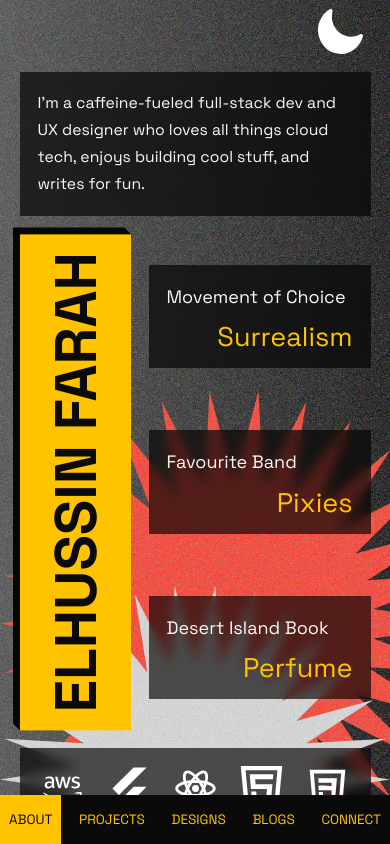
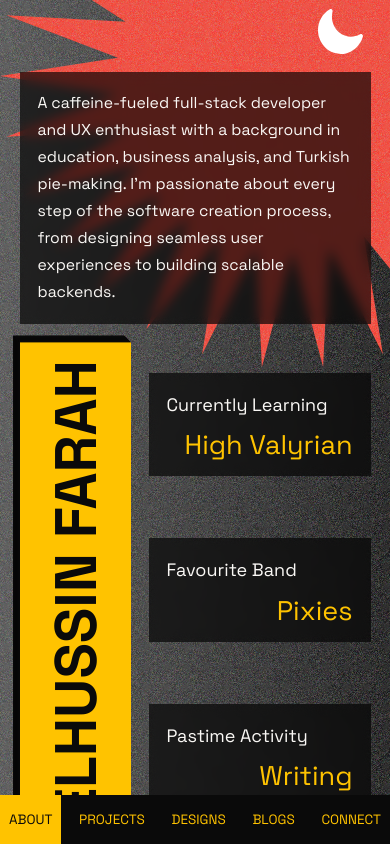
Before and after one commit to huss535/portfolioSite, a React (Vite) app: page / in a window 390 px wide. Shown: the top 844 px of the page. Built offline with nearby package versions, Linux system fonts and the light colour scheme; no server answers; a web font is replaced by a local one.

Commit message:
Content mod

```diff
--- a/src/App.css
+++ b/src/App.css
@@ -218,10 +218,8 @@ a:hover {
 
 #about-shape-1,
 #about-shape-2,
-#projects-shape-1,
-#mobile-nav-shape,
-#blogs-shape,
-#designs-shape,
+
+.zigzag-pattern,
 #connect-shape-1,
 #connect-shape-2 {
     position: absolute;
@@ -253,7 +251,7 @@ a:hover {
 }
 
 #about-shape-2 {
-    bottom: 0;
+    bottom: -15%;
     right: -20%;
 
     /* width: calc(100vw - 65rem); */
@@ -268,18 +266,34 @@ a:hover {
 
 }
 
+#designs-page .zigzag-pattern {
+    left: 0;
+}
 
 
-#projects-shape-1,
-#blogs-shape {
+.zigzag-pattern {
 
     top: 0;
-    left: 0;
-    width: 45%;
+    left: 10%;
+    /*     width: 25%;
+ */
     height: 100%;
-    mask: conic-gradient(from -140deg at right, #0000, #000 1deg 99deg, #0000 100deg) 50%/100% 11.92rem
-        /*  aspect-ratio: 1;
-    clip-path: polygon(100% 50%, 81.17% 89.09%, 38.87% 98.75%, 4.95% 71.69%, 4.95% 28.31%, 38.87% 1.25%, 81.17% 10.91%, 100% 50%, calc(81.17% - 12.47px) calc(10.91% - -15.64px), calc(38.87% - -4.45px) calc(1.25% - -19.5px), calc(4.95% - -18.02px) calc(28.31% - -8.68px), calc(4.95% - -18.02px) calc(71.69% - 8.68px), calc(38.87% - -4.45px) calc(98.75% - 19.5px), calc(81.17% - 12.47px) calc(89.09% - 15.64px), calc(100% - 20px) calc(50% - 0px), calc(81.17% - 12.47px) calc(10.91% - -15.64px)); */
+    background-color: var(--color-accent);
+    --a: 100deg;
+    /* control the angle */
+    --s: 200px;
+    /* size of the zig-zag */
+    --b: 10rem;
+    /* control the thickness */
+
+    width: calc(var(--b) + var(--s)/(2*tan(var(--a)/2)));
+    min-height: 250px;
+    --_g: 100% var(--s) repeat-y conic-gradient(from calc(90deg - var(--a)/2) at left,
+            #0000, #000 1deg calc(var(--a) - 1deg), #0000 var(--a));
+    mask: var(--b) 50%/var(--_g) exclude, 0 50%/var(--_g);
+    transform: scaleX(1);
+    transition: 1s;
+
 }
 
 
@@ -337,14 +351,14 @@ a:hover {
 #connect-shape-1 {
 
 
-    right: 0;
-    bottom: 50%;
-    width: 50%;
+    right: -8%;
+    bottom: 5%;
+
+    width: 55%;
 
 
     aspect-ratio: 1;
     clip-path: polygon(100% 50%, 79.84% 53.14%, 98.91% 60.4%, 78.53% 59.27%, 95.68% 70.34%, 75.98% 65%, 90.45% 79.39%, 72.29% 70.07%, 83.46% 87.16%, 67.63% 74.27%, 75% 93.3%, 62.2% 77.41%, 65.45% 97.55%, 56.24% 79.34%, 55.23% 99.73%, 50% 80%, 44.77% 99.73%, 43.76% 79.34%, 34.55% 97.55%, 37.8% 77.41%, 25% 93.3%, 32.37% 74.27%, 16.54% 87.16%, 27.71% 70.07%, 9.55% 79.39%, 24.02% 65%, 4.32% 70.34%, 21.47% 59.27%, 1.09% 60.4%, 20.16% 53.14%, 0% 50%, 20.16% 46.86%, 1.09% 39.6%, 21.47% 40.73%, 4.32% 29.66%, 24.02% 35%, 9.55% 20.61%, 27.71% 29.93%, 16.54% 12.84%, 32.37% 25.73%, 25% 6.7%, 37.8% 22.59%, 34.55% 2.45%, 43.76% 20.66%, 44.77% 0.27%, 50% 20%, 55.23% 0.27%, 56.24% 20.66%, 65.45% 2.45%, 62.2% 22.59%, 75% 6.7%, 67.63% 25.73%, 83.46% 12.84%, 72.29% 29.93%, 90.45% 20.61%, 75.98% 35%, 95.68% 29.66%, 78.53% 40.73%, 98.91% 39.6%, 79.84% 46.86%);
-    transform: translate(0, 50%);
 
 
 
@@ -353,8 +367,8 @@ a:hover {
 }
 
 #connect-shape-2 {
-    top: -20%;
-    left: -30%;
+    top: -10%;
+    left: -20%;
     width: 70%;
     background-color: var(--shape-color-secondary);
 
@@ -789,6 +803,7 @@ a:hover {
 
 }
 
+
 #blogs-page {
     display: grid;
     grid-template-columns: repeat(2, 1fr);
@@ -977,26 +992,24 @@ body {
     }
 
     #about-shape-1 {
-        top: 40%;
+        top: -20%;
         left: 0;
         right: 0;
-        width: 120%;
+        width: 150%;
 
 
         aspect-ratio: 1;
         clip-path: polygon(100% 50%, 79.84% 53.14%, 98.91% 60.4%, 78.53% 59.27%, 95.68% 70.34%, 75.98% 65%, 90.45% 79.39%, 72.29% 70.07%, 83.46% 87.16%, 67.63% 74.27%, 75% 93.3%, 62.2% 77.41%, 65.45% 97.55%, 56.24% 79.34%, 55.23% 99.73%, 50% 80%, 44.77% 99.73%, 43.76% 79.34%, 34.55% 97.55%, 37.8% 77.41%, 25% 93.3%, 32.37% 74.27%, 16.54% 87.16%, 27.71% 70.07%, 9.55% 79.39%, 24.02% 65%, 4.32% 70.34%, 21.47% 59.27%, 1.09% 60.4%, 20.16% 53.14%, 0% 50%, 20.16% 46.86%, 1.09% 39.6%, 21.47% 40.73%, 4.32% 29.66%, 24.02% 35%, 9.55% 20.61%, 27.71% 29.93%, 16.54% 12.84%, 32.37% 25.73%, 25% 6.7%, 37.8% 22.59%, 34.55% 2.45%, 43.76% 20.66%, 44.77% 0.27%, 50% 20%, 55.23% 0.27%, 56.24% 20.66%, 65.45% 2.45%, 62.2% 22.59%, 75% 6.7%, 67.63% 25.73%, 83.46% 12.84%, 72.29% 29.93%, 90.45% 20.61%, 75.98% 35%, 95.68% 29.66%, 78.53% 40.73%, 98.91% 39.6%, 79.84% 46.86%);
 
 
-        transform: translate(-40%, -50%);
 
     }
 
     #about-shape-2 {
-        bottom: 0;
+        bottom: -20%;
         right: 0;
         width: 100%;
         background-color: var(--shape-color-secondary);
-        transform: translate(0, 50%);
         aspect-ratio: 1;
         clip-path: polygon(100% 50%, 79.84% 53.14%, 98.91% 60.4%, 78.53% 59.27%, 95.68% 70.34%, 75.98% 65%, 90.45% 79.39%, 72.29% 70.07%, 83.46% 87.16%, 67.63% 74.27%, 75% 93.3%, 62.2% 77.41%, 65.45% 97.55%, 56.24% 79.34%, 55.23% 99.73%, 50% 80%, 44.77% 99.73%, 43.76% 79.34%, 34.55% 97.55%, 37.8% 77.41%, 25% 93.3%, 32.37% 74.27%, 16.54% 87.16%, 27.71% 70.07%, 9.55% 79.39%, 24.02% 65%, 4.32% 70.34%, 21.47% 59.27%, 1.09% 60.4%, 20.16% 53.14%, 0% 50%, 20.16% 46.86%, 1.09% 39.6%, 21.47% 40.73%, 4.32% 29.66%, 24.02% 35%, 9.55% 20.61%, 27.71% 29.93%, 16.54% 12.84%, 32.37% 25.73%, 25% 6.7%, 37.8% 22.59%, 34.55% 2.45%, 43.76% 20.66%, 44.77% 0.27%, 50% 20%, 55.23% 0.27%, 56.24% 20.66%, 65.45% 2.45%, 62.2% 22.59%, 75% 6.7%, 67.63% 25.73%, 83.46% 12.84%, 72.29% 29.93%, 90.45% 20.61%, 75.98% 35%, 95.68% 29.66%, 78.53% 40.73%, 98.91% 39.6%, 79.84% 46.86%);
 
@@ -1020,7 +1033,7 @@ body {
 
 
         left: -15%;
-        bottom: 10%;
+        bottom: -15%;
         width: 130%;
 
         background-color: var(--shape-color);
@@ -1035,7 +1048,7 @@ body {
     }
 
     #connect-shape-2 {
-        top: -15%;
+        top: 5%;
         left: -30%;
         width: 100%;
 
@@ -1182,7 +1195,7 @@ body {
     justify-content: center;
     align-items: center;
     width: 80%;
-    gap: 4rem;
+    gap: 8rem;
     min-height: 100vh
 }
 
@@ -1205,7 +1218,7 @@ body {
 }
 
 .design-img {
-    width: 100%;
+    width: 80%;
     height: auto;
     object-fit: cover;
     transition: 1s;
--- a/src/pages/AboutPage.jsx
+++ b/src/pages/AboutPage.jsx
@@ -45,25 +45,27 @@ function AboutPage() {
             initial={{ opacity: 0 }}
             animate={{ opacity: 1 }}
             exit={{ opacity: 0 }}
-            transition={{ duration: 0.35 }}
+            transition={{ duration: 0.75 }}
 
         >
 
             <motion.div
 
                 id="about-shape-1"
-                initial={{ scale: 0.5, rotate: 80 }}
-                animate={{ scale: 1, rotate: 0, }}
-                transition={{ duration: 1.25 }}
+                initial={{ scale: 0.25, opacity: 0, rotate: 80 }}
+                animate={{ scale: 1, opacity: 1, rotate: 0, }}
+                exit={{ scale: 0.25, opacity: 0, rotate: -80, }}
+                transition={{ duration: 0.75 }}
             >
 
             </motion.div>
             <motion.div
 
                 id="about-shape-2"
-                initial={{ scale: 0.5, rotate: 80 }}
+                initial={{ scale: 0.25, rotate: 80 }}
                 animate={{ scale: 1, rotate: 0, }}
-                transition={{ duration: 1.25 }}
+                exit={{ scale: 0.25, opacity: 0, rotate: -80, }}
+                transition={{ duration: 0.75 }}
             >
 
 
@@ -109,7 +111,11 @@ function AboutPage() {
 
                         {/* > */}
 
-                        I’m a caffeine-fueled full-stack dev and UX designer who loves all things cloud tech, enjoys building cool stuff, and writes for fun.
+
+                        A caffeine-fueled full-stack developer and UX enthusiast with a background in education, business analysis, and Turkish pie-making. I’m passionate about every step of the software creation process, from designing seamless user experiences to building scalable backends.
+
+
+
 
 
                     </p>
@@ -135,12 +141,12 @@ function AboutPage() {
                         <span
 
                         >
-                            Movement of Choice
+                            Currently Learning
                         </span>
                         <span
 
                         >
-                            Surrealism
+                            High Valyrian
                         </span>
 
                     </motion.p>
@@ -168,17 +174,20 @@ function AboutPage() {
                         className='container-style container-shadow-left pattern-background'
 
 
-                        initial={{ boxShadow: "none" }}
+
 
                     >
                         <span
 
                         >
-                            Desert Island Book
+                            Pastime Activity
                         </span>
                         <span
 
-                        >Perfume</span>
+                        >
+
+                            Writing
+                        </span>
                     </motion.p>
                 </div>
 
--- a/src/pages/BlogsPage.jsx
+++ b/src/pages/BlogsPage.jsx
@@ -83,7 +83,12 @@ function BlogsPage({ blogsArray }) {
 
         >
 
-            <div id="blogs-shape"></div>
+            <div className="zigzag-pattern">
+
+
+
+
+            </div>
 
             <div id="blogs-page" className="page-margins">
                 {blogsArray.map((blog, index) => (
--- a/src/pages/Connect.jsx
+++ b/src/pages/Connect.jsx
@@ -94,7 +94,7 @@ const Connect = () => {
             initial={{ opacity: 0 }}
             animate={{ opacity: 1 }}
             exit={{ opacity: 0 }}
-            transition={{ duration: 0.35 }}
+            transition={{ duration: 0.75 }}
 
         >
 
@@ -102,8 +102,26 @@ const Connect = () => {
 
 
             <div id="contact-page" className="page-margins">
-                <div id="connect-shape-1"></div>
-                <div id="connect-shape-2"></div>
+                <motion.div
+                    id="connect-shape-1"
+                    initial={{ scale: 0.25, rotate: 80 }}
+                    animate={{ scale: 1, rotate: 0, }}
+                    exit={{ scale: 0.25, opacity: 0, rotate: -80, }}
+                    transition={{ duration: 0.75 }}
+                >
+
+
+                </motion.div>
+                <motion.div
+                    id="connect-shape-2"
+                    initial={{ scale: 0.25, rotate: 80 }}
+                    animate={{ scale: 1, rotate: 0, }}
+                    exit={{ scale: 0.25, opacity: 0, rotate: -80, }}
+                    transition={{ duration: 0.75 }}
+                >
+
+
+                </motion.div>
                 {/* <h1
 
                     className='container-shadow-left'
--- a/src/pages/DesignsPage.jsx
+++ b/src/pages/DesignsPage.jsx
@@ -21,9 +21,15 @@ const DesignsPage = () => {
             transition={{ duration: 0.35 }}
 
         >
-            <div id="designs-shape" className={isHovered ? "designs-shape-change" : ""}></div>
+            {/*             <div id="designs-shape" className={isHovered ? "designs-shape-change" : ""}></div>
+ */}
+            <div id='designs-page' className="page-margins">
+                <div className="zigzag-pattern">
 
-            <div id='designs-page' className="page-margins">
+
+
+
+                </div>
 
                 <div
                     onClick={() => handleClick("jbrekkie")}
--- a/src/pages/ProjectsPage.jsx
+++ b/src/pages/ProjectsPage.jsx
@@ -66,8 +66,7 @@ function ProjectsPage({ openMenu }) {
 
         >
 
-
-            <div id="projects-shape-1">
+            <div className="zigzag-pattern">
 
 
 
@@ -91,7 +90,7 @@ function ProjectsPage({ openMenu }) {
 
                     <div key={index} className={`container-style project-container-content`}>
                         <h1 >
-                            {project.title}
+                            {project.title.toUpperCase()}
 
                         </h1>
                         <div className="categories">
```
Also changed, not shown: src/pages/DesignDisplay.jsx (+6 -1 lines).
